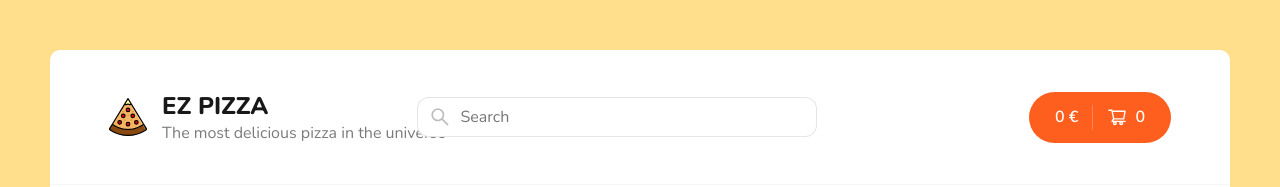
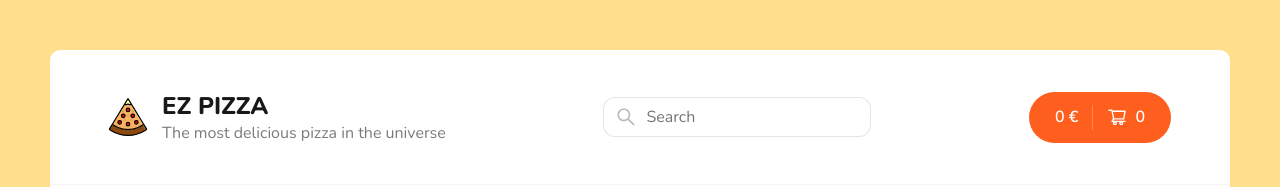
Before and after one commit to EZinkov/pizza-project, a React (Create React App) app: page / in a window 1280 px wide. Shown: the top 187 px of the page. Built offline with nearby package versions, Linux system fonts and the light colour scheme; no server answers.

Commit message:
fix: width

```diff
--- a/src/components/Search/Search.module.scss
+++ b/src/components/Search/Search.module.scss
@@ -1,13 +1,13 @@
 .root {
   position: relative;
-  left: -120px;
 }
 
 .input {
   border: 1px solid rgba(0, 0, 0, 0.1);
   padding: 8px 20px;
   padding-left: 42px;
-  width: 400px;
+  width: 100%;
+
   border-radius: 12px;
   font-size: 16px;
 
```
